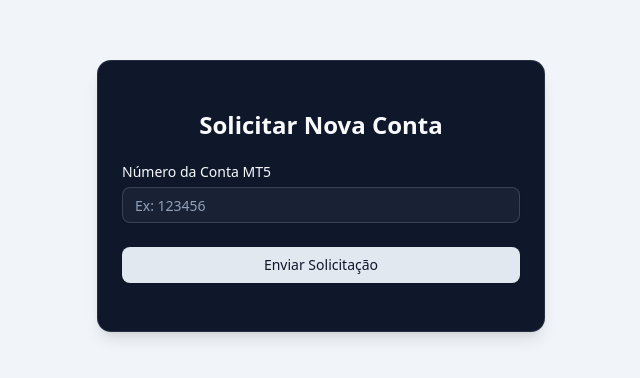
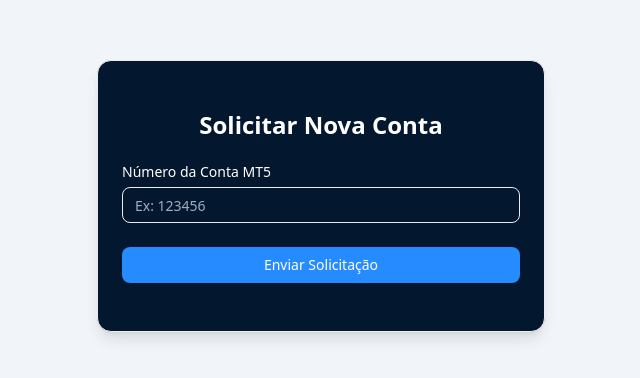
Before and after one commit to awicapital/mt5-account-validator, a Next.js app: page /account-request in a window 1280 px wide. Shown: the part 204-582 px from the top of the page, without its empty margins (319-959 px from the left). Built offline with nearby package versions, Linux system fonts and the light colour scheme; no server answers.

Commit message:
feat(login): remove borda e sombra do card na página de login e ajusta fundo

```diff
--- a/package.json
+++ b/package.json
@@ -24,10 +24,11 @@
   },
   "devDependencies": {
     "@eslint/eslintrc": "^3",
-    "@tailwindcss/postcss": "^4",
+    "@tailwindcss/postcss": "^4.1.11",
     "@types/node": "^20",
     "@types/react": "^19",
     "@types/react-dom": "^19",
+    "autoprefixer": "^10.4.21",
     "eslint": "^9",
     "eslint-config-next": "15.4.3",
     "tailwindcss": "^4",
--- /dev/null
+++ b/postcss.config.js
@@ -0,0 +1,6 @@
+module.exports = {
+  plugins: {
+    "@tailwindcss/postcss": {},
+    autoprefixer: {},
+  },
+};
--- a/postcss.config.mjs
+++ /dev/null
@@ -1,5 +0,0 @@
-const config = {
-  plugins: ["@tailwindcss/postcss"],
-};
-
-export default config;
--- a/src/app/globals.css
+++ b/src/app/globals.css
@@ -1,9 +1,8 @@
 @import "tailwindcss";
 @import "tw-animate-css";
 
-@custom-variant dark (&:is(.dark *));
-
 @theme inline {
+  /* Mapeamento de cores usadas pelo Tailwind com variáveis CSS */
   --color-background: var(--background);
   --color-foreground: var(--foreground);
   --font-sans: var(--font-geist-sans);
@@ -44,78 +43,89 @@
 }
 
 :root {
+  /* Raio padrão dos cantos */
   --radius: 0.625rem;
-  --background: oklch(1 0 0);
-  --foreground: oklch(0.129 0.042 264.695);
-  --card: oklch(1 0 0);
-  --card-foreground: oklch(0.129 0.042 264.695);
-  --popover: oklch(1 0 0);
-  --popover-foreground: oklch(0.129 0.042 264.695);
-  --primary: oklch(0.208 0.042 265.755);
-  --primary-foreground: oklch(0.984 0.003 247.858);
-  --secondary: oklch(0.968 0.007 247.896);
-  --secondary-foreground: oklch(0.208 0.042 265.755);
-  --muted: oklch(0.968 0.007 247.896);
-  --muted-foreground: oklch(0.554 0.046 257.417);
-  --accent: oklch(0.968 0.007 247.896);
-  --accent-foreground: oklch(0.208 0.042 265.755);
-  --destructive: oklch(0.577 0.245 27.325);
-  --border: oklch(0.929 0.013 255.508);
-  --input: oklch(0.929 0.013 255.508);
-  --ring: oklch(0.704 0.04 256.788);
-  --chart-1: oklch(0.646 0.222 41.116);
-  --chart-2: oklch(0.6 0.118 184.704);
-  --chart-3: oklch(0.398 0.07 227.392);
-  --chart-4: oklch(0.828 0.189 84.429);
-  --chart-5: oklch(0.769 0.188 70.08);
-  --sidebar: oklch(0.984 0.003 247.858);
-  --sidebar-foreground: oklch(0.129 0.042 264.695);
-  --sidebar-primary: oklch(0.208 0.042 265.755);
-  --sidebar-primary-foreground: oklch(0.984 0.003 247.858);
-  --sidebar-accent: oklch(0.968 0.007 247.896);
-  --sidebar-accent-foreground: oklch(0.208 0.042 265.755);
-  --sidebar-border: oklch(0.929 0.013 255.508);
-  --sidebar-ring: oklch(0.704 0.04 256.788);
-}
 
-.dark {
-  --background: oklch(0.129 0.042 264.695);
-  --foreground: oklch(0.984 0.003 247.858);
-  --card: oklch(0.208 0.042 265.755);
-  --card-foreground: oklch(0.984 0.003 247.858);
-  --popover: oklch(0.208 0.042 265.755);
-  --popover-foreground: oklch(0.984 0.003 247.858);
-  --primary: oklch(0.929 0.013 255.508);
-  --primary-foreground: oklch(0.208 0.042 265.755);
-  --secondary: oklch(0.279 0.041 260.031);
-  --secondary-foreground: oklch(0.984 0.003 247.858);
-  --muted: oklch(0.279 0.041 260.031);
-  --muted-foreground: oklch(0.704 0.04 256.788);
-  --accent: oklch(0.279 0.041 260.031);
-  --accent-foreground: oklch(0.984 0.003 247.858);
-  --destructive: oklch(0.704 0.191 22.216);
-  --border: oklch(1 0 0 / 10%);
-  --input: oklch(1 0 0 / 15%);
-  --ring: oklch(0.551 0.027 264.364);
-  --chart-1: oklch(0.488 0.243 264.376);
-  --chart-2: oklch(0.696 0.17 162.48);
-  --chart-3: oklch(0.769 0.188 70.08);
-  --chart-4: oklch(0.627 0.265 303.9);
-  --chart-5: oklch(0.645 0.246 16.439);
-  --sidebar: oklch(0.208 0.042 265.755);
-  --sidebar-foreground: oklch(0.984 0.003 247.858);
-  --sidebar-primary: oklch(0.488 0.243 264.376);
-  --sidebar-primary-foreground: oklch(0.984 0.003 247.858);
-  --sidebar-accent: oklch(0.279 0.041 260.031);
-  --sidebar-accent-foreground: oklch(0.984 0.003 247.858);
-  --sidebar-border: oklch(1 0 0 / 10%);
-  --sidebar-ring: oklch(0.551 0.027 264.364);
+  /* Cor do fundo da página — altere aqui para mudar fundo geral */
+  --background: #ffffff;
+
+  /* Cor principal do texto (parágrafos, títulos, labels) — altere aqui para mudar cor do texto */
+  --foreground: #232a4b;
+
+  /* Cor do fundo de cards e containers — altere para mudar fundo de caixas e formulários */
+  --card: #03182f;
+
+  /* Cor do texto dentro dos cards — altere para mudar texto interno de containers */
+  --card-foreground: #FFFFFF;
+
+  /* Cor do fundo de popovers e tooltips — geralmente igual ao card */
+  --popover: #ffffff;
+
+  /* Cor do texto dentro dos popovers */
+  --popover-foreground: #232a4b;
+
+  /* Cor principal do tema (botões, links) — altere para mudar cor dos botões e links */
+  --primary: #268BFF;
+
+  /* Cor do texto dentro dos botões (que usam cor primary) */
+  --primary-foreground: #FFFFFF;
+
+  /* Cor secundária de fundo (ex: para áreas menos importantes) */
+  --secondary: #f4f5f7;
+
+  /* Cor do texto secundário (ex: textos menos destacados) */
+  --secondary-foreground: #268BFF;
+
+  /* Cor para áreas e textos "muted" (ex: placeholders) */
+  --muted: #f4f5f7;
+
+  /* Cor do texto dos placeholders - agora mais visível */
+  --muted-foreground: #a0aec0; /* Azul cinza claro, legível */
+
+  /* Cor de destaque/accent — pode ser usada para backgrounds leves */
+  --accent: #f4f5f7;
+
+  /* Cor do texto em elementos de destaque */
+  --accent-foreground: #268BFF;
+
+  /* Cor para avisos ou ações destrutivas (ex: botões de deletar) */
+  --destructive: #db952d;
+
+  /* Cor das bordas de inputs, botões, caixas */
+  --border: #ececf2;
+
+  /* Cor do fundo dos inputs */
+  --input: #ececf2;
+
+  /* Cor para anéis de foco e outline */
+  --ring: #a1b8ff;
+
+  /* Sombra suave para cards para dar profundidade */
+  --card-shadow: 0 4px 8px rgba(0, 0, 0, 0.1);
+
+  /* Cores para gráficos, sidebar e outros elementos auxiliares */
+  --chart-1: #ada931;
+  --chart-2: #7880bf;
+  --chart-3: #5f73e5;
+  --chart-4: #d3b33a;
+  --chart-5: #caaf2c;
+
+  --sidebar: #f9fafb;
+  --sidebar-foreground: #232a4b;
+  --sidebar-primary: #268BFF;
+  --sidebar-primary-foreground: #ffffff;
+  --sidebar-accent: #f4f5f7;
+  --sidebar-accent-foreground: #268BFF;
+  --sidebar-border: #ececf2;
+  --sidebar-ring: #a1b8ff;
 }
 
 @layer base {
+  /* Estilos básicos para bordas e outline */
   * {
     @apply border-border outline-ring/50;
   }
+  /* Aplica fundo e texto padrão no body */
   body {
     @apply bg-background text-foreground;
   }
--- a/src/app/login/page.tsx
+++ b/src/app/login/page.tsx
@@ -1,6 +1,7 @@
 "use client";
 
 import { useState } from "react";
+import Image from "next/image";
 import { Input } from "@/components/ui/input";
 import { Button } from "@/components/ui/button";
 import { Label } from "@/components/ui/label";
@@ -46,11 +47,27 @@ export default function LoginPage() {
   };
 
   return (
-    <main className="min-h-screen flex items-center justify-center bg-slate-100 px-4">
-      <Card className="w-full max-w-sm shadow-lg">
+    <main className="min-h-screen flex items-center justify-center bg-card px-4">
+      <Card className="w-full max-w-sm border-0 shadow-none">
         <CardContent className="p-6 space-y-6">
-          <h1 className="text-2xl font-semibold text-center">Login</h1>
 
+          {/* Logo */}
+          <div className="flex justify-center mb-4">
+            <Image
+              src="/logo_extendida.png"
+              alt="Logo Awi Capital"
+              width={200}
+              height={60}
+              priority
+            />
+          </div>
+
+          {/* Chamada amigável abaixo da logo */}
+          <p className="text-center text-sm text-muted-foreground">
+            Entre na sua conta para continuar
+          </p>
+
+          {/* Formulário */}
           <div className="space-y-2">
             <Label htmlFor="email">Email</Label>
             <Input
--- /dev/null
+++ b/tailwind.config.js
@@ -0,0 +1,24 @@
+module.exports = {
+  content: [
+    "./app/**/*.{ts,tsx}",
+    "./src/**/*.{ts,tsx}",
+    "./components/**/*.{ts,tsx}",
+  ],
+  theme: {
+    extend: {
+      colors: {
+        primary: "var(--primary)",
+        "primary-foreground": "var(--primary-foreground)",
+        secondary: "var(--secondary)",
+        "secondary-foreground": "var(--secondary-foreground)",
+        destructive: "var(--destructive)",
+        "destructive-foreground": "var(--destructive-foreground)",
+        background: "var(--background)",
+        foreground: "var(--foreground)",
+        ring: "var(--ring)",
+        // adicione outras cores se precisar
+      },
+    },
+  },
+  plugins: [],
+};
```
Also changed, not shown: public/logo_extendida.png (added), 1 other file (tests, documents, lock files or other folders).
